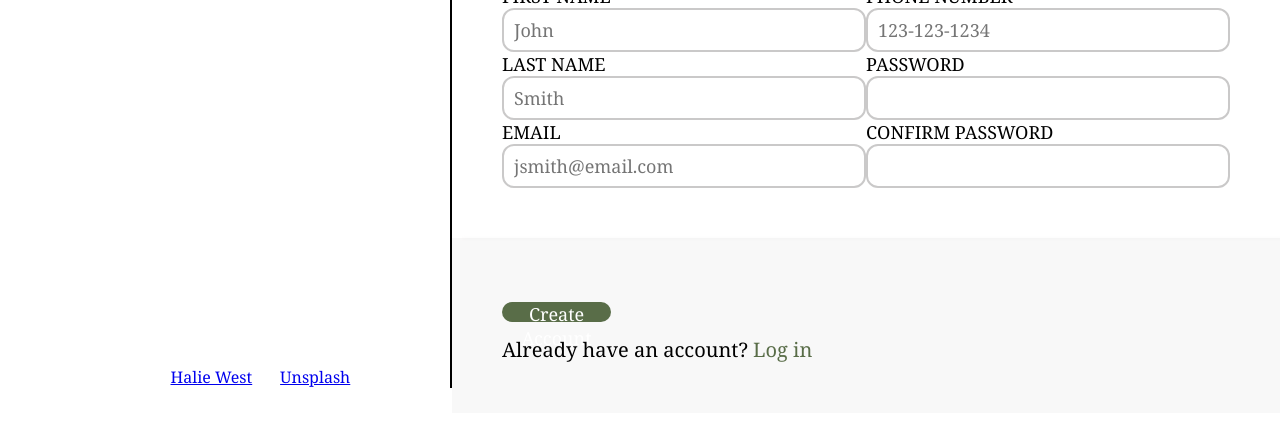
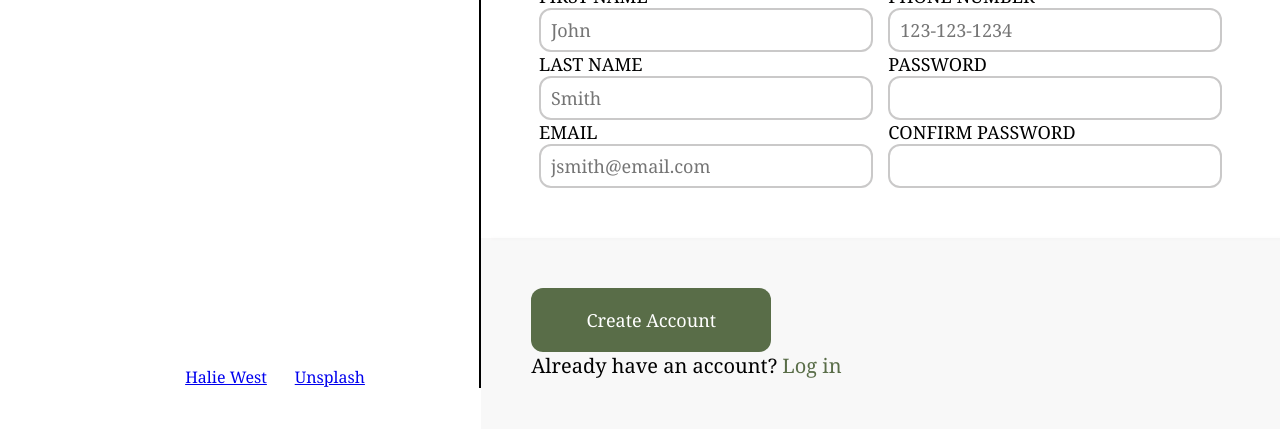
Before and after one commit to AnthonyGleason/odin-sign-up-form, a plain HTML site: page index.html in a window 1280 px wide. Shown: the part 412-841 px from the top of the page. Drawn offline with Linux system fonts and the light colour scheme.

Commit message:
Tweak flexbox rules
This commit tweaks the flexbox css rules to support different
browser resolutions.

```diff
--- a/css/styles.css
+++ b/css/styles.css
@@ -91,6 +91,7 @@ a:visited{
     width: 100%;
     align-items: center;
 }
+
 .form-element{
     display: flex;
     flex-direction: column;
@@ -101,8 +102,8 @@ a:visited{
 }
 /* Sign up buttons styling */
 .form-element > input{
-    height: 40px;
-    width: 350px;
+    height: 2.5rem;
+    width: 20rem;
     border-radius: 12px;
     border-style: solid;
     border-color: rgb(202, 201, 201);
@@ -142,6 +143,6 @@ a:visited{
     color: white;
     border-style:none;
     border-radius: 12px;
-    height: 40%;
-    width: 15%;
+    height: 4rem;
+    width: 15rem;
 }
```
